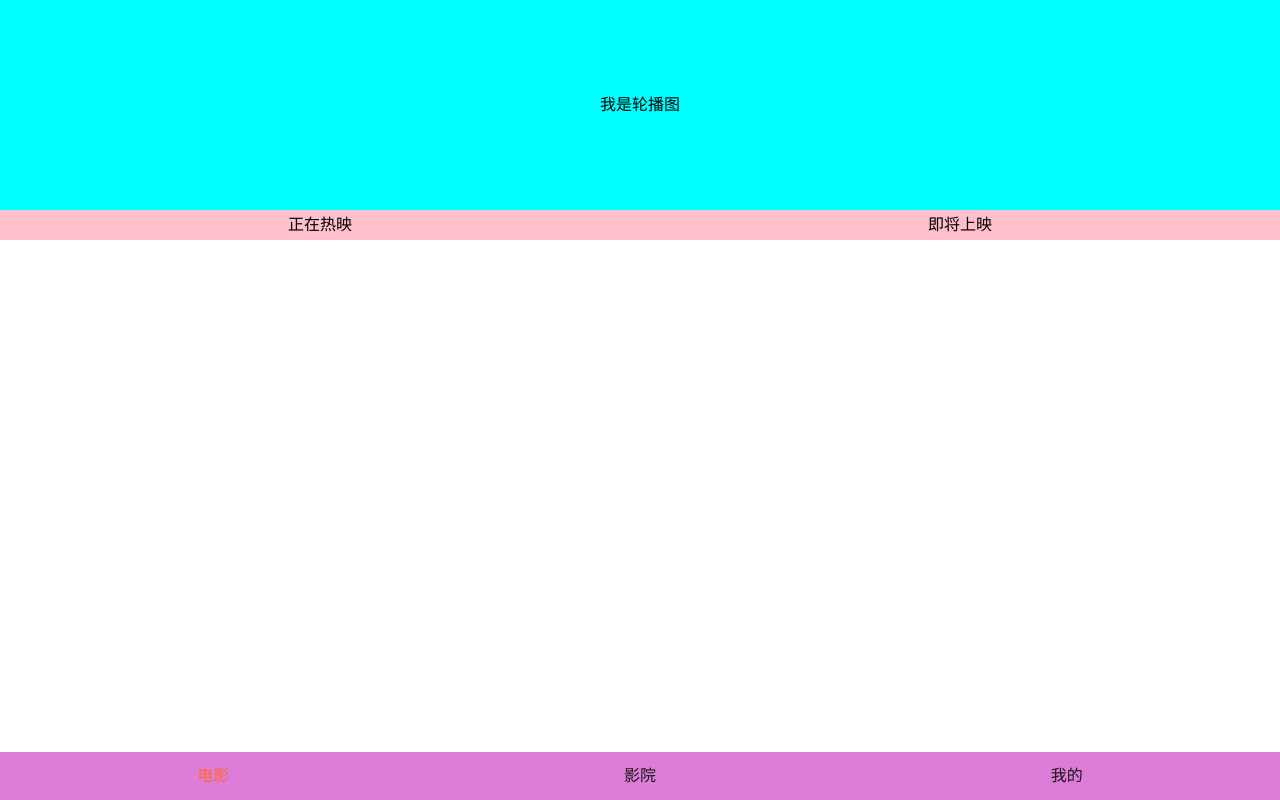
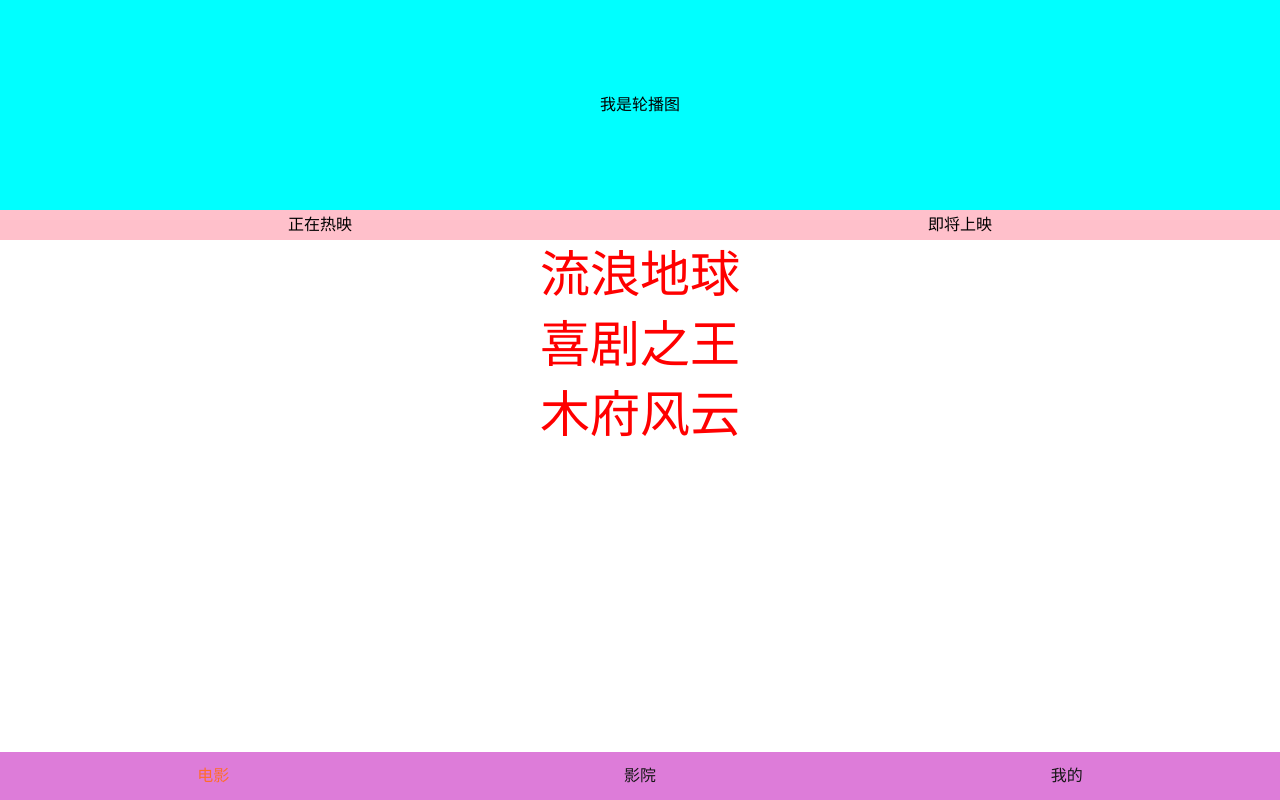
Before and after one commit to xiaqingpeng/vue-demo, a Vue app in the folder vue-demo/: page /films in a window 1280 px wide. Built offline with nearby package versions, Linux system fonts and the light colour scheme; a small style sheet from the web is missing.

Commit message:
动态路由组件

```diff
--- a/vue-demo/src/router.js
+++ b/vue-demo/src/router.js
@@ -5,12 +5,14 @@ import Cinema from './views/Cinema.vue'
 import Center from './views/Center.vue'
 import City from './views/City.vue'
 import Home from './views/Home.vue'
+import Detail from './views/Detail.vue'
 
 Vue.use(Router)
 
 export default new Router({
-  mode:'history',
-  routes: [{
+  mode: 'history',
+  routes: [
+    {
     path: '/',
     component: Home,
     children: [{
@@ -22,18 +24,21 @@ export default new Router({
     }, {
       path: 'center',
       component: Center
-        }, {
-          path: '*',//设置通配符
-          redirect:'./films'
-        }
-
+    },
     ]
+  },
+  {
+    path:'/detail/:id',
+    component: Detail
   },
   {
     path: '/city',
     component: City
+  },
+
+  {
+    path: '*', //设置通配符
+    redirect: '/films'
   }
-
-
   ]
 })
--- /dev/null
+++ b/vue-demo/src/views/Detail.vue
@@ -0,0 +1,31 @@
+<template>
+  <div id="detail">
+    <p>我是详情页</p>
+    <br>
+    <h1>当前数据id： {{$route.params.id}}</h1>
+  </div>
+</template>
+<script>
+export default {
+    create(){
+        console.log(this.$route)
+        console.log(this.$router)
+    }
+}
+</script>
+<style lang="less">
+#detail {
+  p {
+    display: flex;
+    justify-content: center;
+    align-items: center;
+    color: blueviolet;
+    font-size: 50px;
+  }
+  h1 {
+    display: flex;
+    justify-content: center;
+    align-items: center;
+  }
+}
+</style>
--- a/vue-demo/src/views/Film.vue
+++ b/vue-demo/src/views/Film.vue
@@ -1,7 +1,14 @@
 <template>
-   <div>
+   <div id="film">
     <MzBanner></MzBanner>
     <MzTabs></MzTabs>
+
+    <ul class="tag-li">
+     <router-link tag="li" to="/detail/100">流浪地球</router-link>
+     <router-link tag="li" to="/detail/200">喜剧之王</router-link>
+     <router-link tag="li" to="/detail/300">木府风云</router-link>
+    </ul>
+
     <MzFooter></MzFooter>
   </div>
 </template>
@@ -22,5 +29,23 @@ export default {
     MzFooter
 
   }
+
 }
 </script>
+<style lang="less">
+   #film{
+     .tag-li{
+       display: flex;
+       justify-content: center;
+       align-items: center;
+       flex-direction: column;
+       li{
+         font-size: 50px;
+         margin: 10px 0;
+         color: red
+       }
+     }
+
+
+   }
+</style>
```
Also changed, not shown: 1 other file (tests, documents, lock files or other folders). Lines whose indentation alone changed are shown as unchanged.
